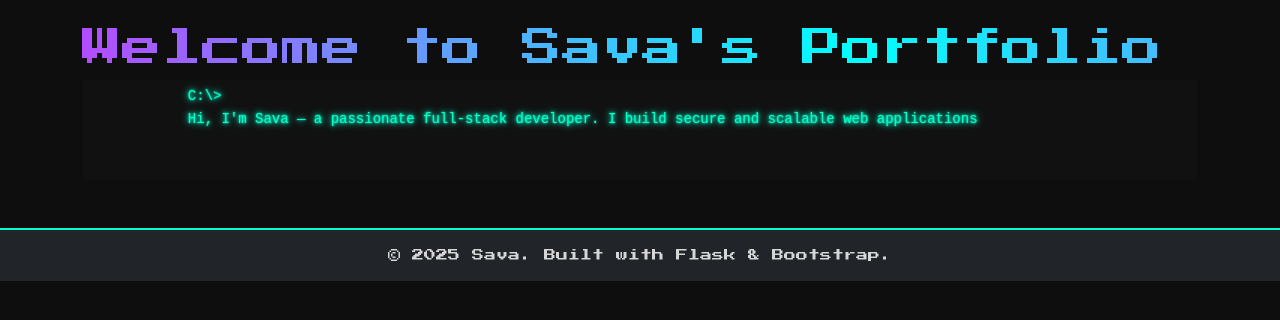
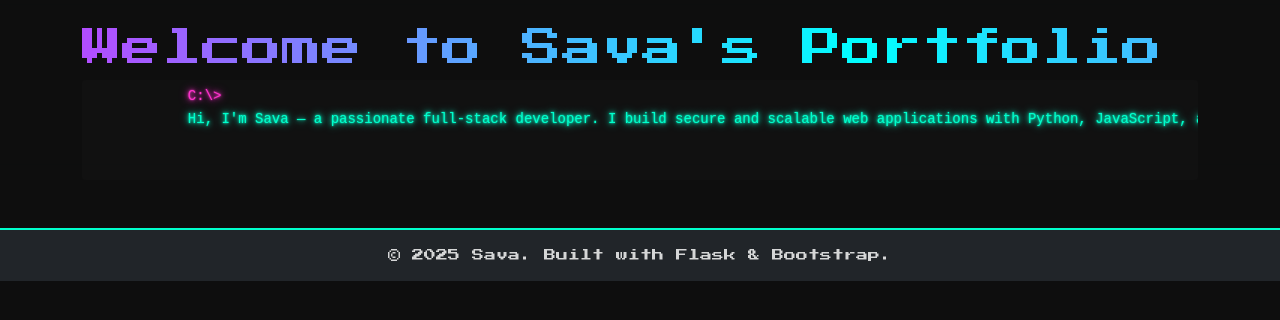
Before and after one commit to Vuletin/portfolio, a Flask app: page / in a window 1280 px wide. Shown: the part 56-376 px from the top of the page. Run offline with Flask 3, Linux system fonts and the light colour scheme.

Commit message:
removed color glow-chromatic

```diff
--- a/static/css/style.css
+++ b/static/css/style.css
@@ -316,7 +316,6 @@
 
 .glow-chromatic {
     position: relative;
-    color: currentColor;
     animation: glow-pulse 2.5s infinite alternate;
 }
 
--- a/templates/index.html
+++ b/templates/index.html
@@ -1,12 +1,12 @@
 {% extends "base.html" %}
 {% block title %}Home - Sava{% endblock %}
 {% block content %}
-<div>
+<div class="terminal">
     <h1 class="gradient-text">Welcome to Sava's Portfolio</h1>
     <div class="terminal">
         <pre>
             <span class="prompt glow-chromatic">C:\></span>
-            <span class="glow-chromatic" data-text="Hi, I'm Sava — a passionate full-stack developer. I build secure and scalable web applications with Python, JavaScript, and modern frameworks like Flask and React. I focus on clean code, real-world problem solving, and delivering value to users. Take a look at my recent projects or get in touch — I'm currently open to remote opportunities."></span>
+            <span class="glow-chromatic" data-text="Hi, I'm Sava — a passionate full-stack developer. I build secure and scalable web applications with Python, JavaScript, and modern frameworks like Flask and React. I focus on clean code, real-world problem solving, and delivering value to users. Take a look at my recent projects or get in touch — I'm currently open to remote opportunities.">Hi, I'm Sava — a passionate full-stack developer. I build secure and scalable web applications with Python, JavaScript, and modern frameworks like Flask and React. I focus on clean code, real-world problem solving, and delivering value to users. Take a look at my recent projects or get in touch — I'm currently open to remote opportunities.</span>
             <span class="cursor">█</span>
         </pre>
     </div>
```
